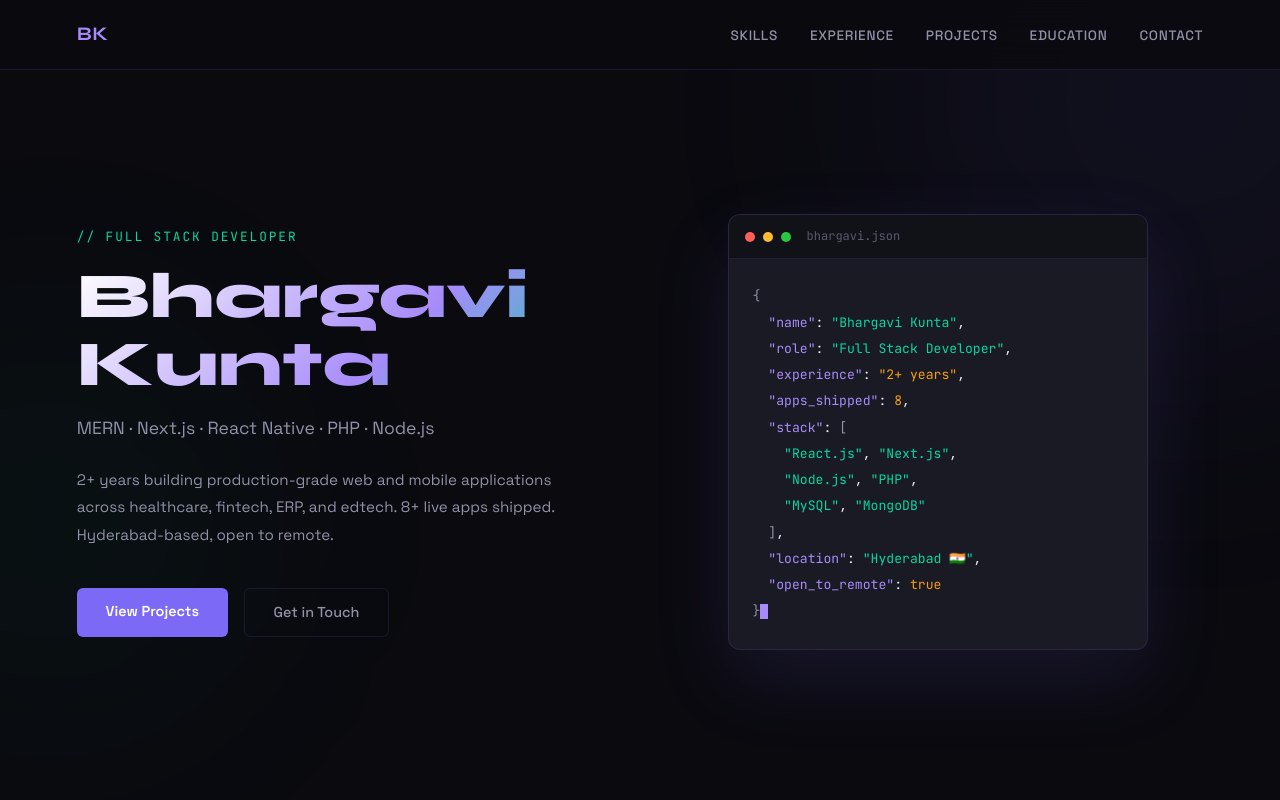
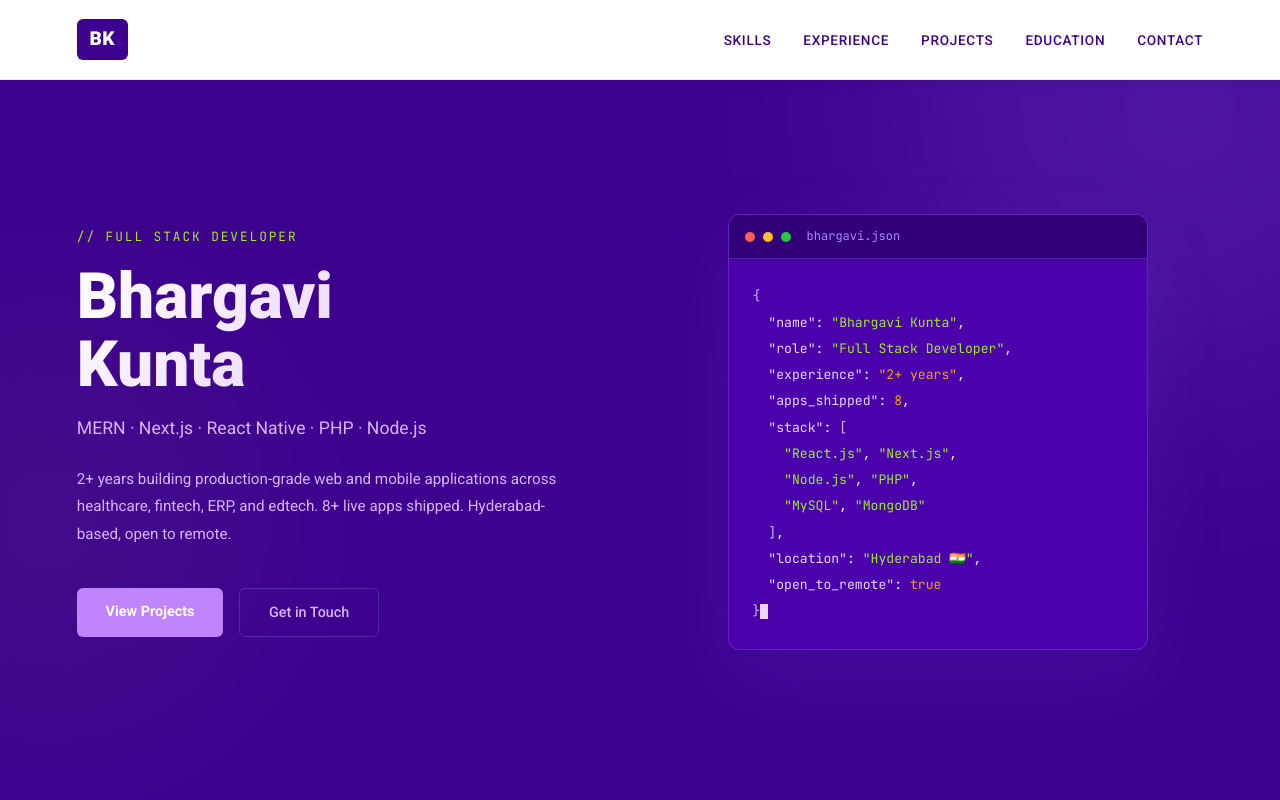
Before and after one commit to BhargaviKunta/Portfolio, a plain HTML site: page index.html in a window 1280 px wide. Shown: the top 800 px of the page. Drawn offline with Linux system fonts and the light colour scheme.

Commit message:
index file update2

```diff
--- a/index.html
+++ b/index.html
@@ -4,20 +4,20 @@
   <meta charset="UTF-8" />
   <meta name="viewport" content="width=device-width, initial-scale=1.0"/>
   <title>Bhargavi Kunta – Full Stack Developer</title>
-  <link href="https://fonts.googleapis.com/css2?family=Space+Grotesk:wght@300;400;500;600;700&family=Syne:wght@700;800&family=JetBrains+Mono:wght@400;500&display=swap" rel="stylesheet"/>
+  <link href="https://fonts.googleapis.com/css2?family=Roboto:wght@300;400;500;700;900&family=JetBrains+Mono:wght@400;500&display=swap" rel="stylesheet"/>
   <style>
     :root {
-      --bg: #0a0a0f;
-      --bg2: #111118;
-      --bg3: #1a1a24;
-      --accent: #7c6af7;
-      --accent2: #a78bfa;
-      --accent3: #06d6a0;
-      --text: #e8e8f0;
-      --text2: #9090a8;
-      --text3: #5a5a70;
-      --border: rgba(124,106,247,0.15);
-      --card: rgba(26,26,36,0.8);
+      --bg: #3d008f;
+      --bg2: #320078;
+      --bg3: #4a00ab;
+      --accent: #c084fc;
+      --accent2: #e9d5ff;
+      --accent3: #a3e635;
+      --text: #f5f0ff;
+      --text2: #d8b4fe;
+      --text3: #a78bfa;
+      --border: rgba(192,132,252,0.25);
+      --card: rgba(58,0,130,0.7);
     }
 
     *, *::before, *::after { box-sizing: border-box; margin: 0; padding: 0; }
@@ -27,7 +27,7 @@
     body {
       background: var(--bg);
       color: var(--text);
-      font-family: 'Space Grotesk', sans-serif;
+      font-family: 'Roboto', sans-serif;
       line-height: 1.6;
       overflow-x: hidden;
     }
@@ -37,22 +37,25 @@
       position: fixed; top: 0; width: 100%; z-index: 100;
       display: flex; justify-content: space-between; align-items: center;
       padding: 1.2rem 6%;
-      background: rgba(10,10,15,0.85);
-      backdrop-filter: blur(16px);
-      border-bottom: 1px solid var(--border);
+      background: #ffffff;
+      border-bottom: 1px solid rgba(0,0,0,0.08);
+      box-shadow: 0 2px 12px rgba(0,0,0,0.08);
     }
     .nav-logo {
-      font-family: 'Syne', sans-serif;
-      font-size: 1.2rem; color: var(--accent2);
+      font-family: 'Roboto', sans-serif;
+      font-weight: 900;
+      font-size: 1.2rem; color: #ffffff;
+      background: var(--bg);
+      padding: 0.3rem 0.8rem; border-radius: 6px;
       text-decoration: none; letter-spacing: 0.02em;
     }
     .nav-links { display: flex; gap: 2rem; list-style: none; }
     .nav-links a {
-      color: var(--text2); text-decoration: none;
+      color: var(--bg); text-decoration: none;
       font-size: 0.85rem; font-weight: 500; letter-spacing: 0.05em;
       text-transform: uppercase; transition: color 0.2s;
     }
-    .nav-links a:hover { color: var(--accent2); }
+    .nav-links a:hover { color: var(--accent); }
 
     /* ── HERO ── */
     #hero {
@@ -71,7 +74,7 @@
       text-transform: uppercase; margin-bottom: 1rem;
     }
     .hero-name {
-      font-family: 'Syne', sans-serif;
+      font-family: 'Roboto', sans-serif;
       font-size: clamp(2.8rem, 5vw, 4.5rem);
       font-weight: 800; line-height: 1.05;
       background: linear-gradient(135deg, #fff 0%, var(--accent2) 60%, var(--accent3) 100%);
@@ -142,7 +145,7 @@
     }
     .stat { text-align: center; }
     .stat-num {
-      font-family: 'Syne', sans-serif; font-size: 2.2rem; font-weight: 800;
+      font-family: 'Roboto', sans-serif; font-size: 2.2rem; font-weight: 900;
       color: var(--accent2);
     }
     .stat-label { color: var(--text3); font-size: 0.8rem; text-transform: uppercase; letter-spacing: 0.08em; margin-top: 0.2rem; }
@@ -156,7 +159,7 @@
       text-transform: uppercase; margin-bottom: 0.75rem;
     }
     .section-title {
-      font-family: 'Syne', sans-serif; font-size: clamp(1.8rem, 3vw, 2.5rem);
+      font-family: 'Roboto', sans-serif; font-size: clamp(1.8rem, 3vw, 2.5rem);
       font-weight: 800; margin-bottom: 3rem; line-height: 1.15;
     }
 
@@ -201,7 +204,7 @@
       font-size: 0.75rem; color: var(--text3); margin-bottom: 0.4rem;
     }
     .exp-role {
-      font-family: 'Syne', sans-serif; font-size: 1.2rem; font-weight: 700;
+      font-family: 'Roboto', sans-serif; font-size: 1.2rem; font-weight: 700;
       color: var(--text); margin-bottom: 0.2rem;
     }
     .exp-company { color: var(--accent2); font-size: 0.9rem; margin-bottom: 1rem; }
@@ -232,7 +235,7 @@
       font-size: 1.3rem; margin-bottom: 1.2rem;
     }
     .project-name {
-      font-family: 'Syne', sans-serif; font-size: 1.1rem; font-weight: 700;
+      font-family: 'Roboto', sans-serif; font-size: 1.1rem; font-weight: 700;
       margin-bottom: 0.5rem;
     }
     .project-desc { color: var(--text2); font-size: 0.85rem; line-height: 1.7; flex: 1; margin-bottom: 1.2rem; }
@@ -258,7 +261,7 @@
       background: var(--card); border: 1px solid var(--border);
       border-radius: 10px; padding: 1.5rem;
     }
-    .edu-degree { font-family: 'Syne', sans-serif; font-size: 1rem; font-weight: 700; margin-bottom: 0.3rem; }
+    .edu-degree { font-family: 'Roboto', sans-serif; font-size: 1rem; font-weight: 700; margin-bottom: 0.3rem; }
     .edu-school { color: var(--accent2); font-size: 0.85rem; margin-bottom: 0.5rem; }
     .edu-meta { color: var(--text3); font-size: 0.8rem; font-family: 'JetBrains Mono', monospace; }
 
@@ -289,8 +292,8 @@
       position: fixed; border-radius: 50%; filter: blur(120px);
       pointer-events: none; z-index: 0;
     }
-    .orb1 { width: 600px; height: 600px; background: rgba(124,106,247,0.06); top: -200px; right: -200px; }
-    .orb2 { width: 400px; height: 400px; background: rgba(6,214,160,0.04); bottom: 10%; left: -150px; }
+    .orb1 { width: 600px; height: 600px; background: rgba(167,139,250,0.15); top: -200px; right: -200px; }
+    .orb2 { width: 400px; height: 400px; background: rgba(163,230,53,0.06); bottom: 10%; left: -150px; }
 
     /* animations */
     .fade-up { opacity: 0; transform: translateY(30px); transition: opacity 0.6s ease, transform 0.6s ease; }
```
